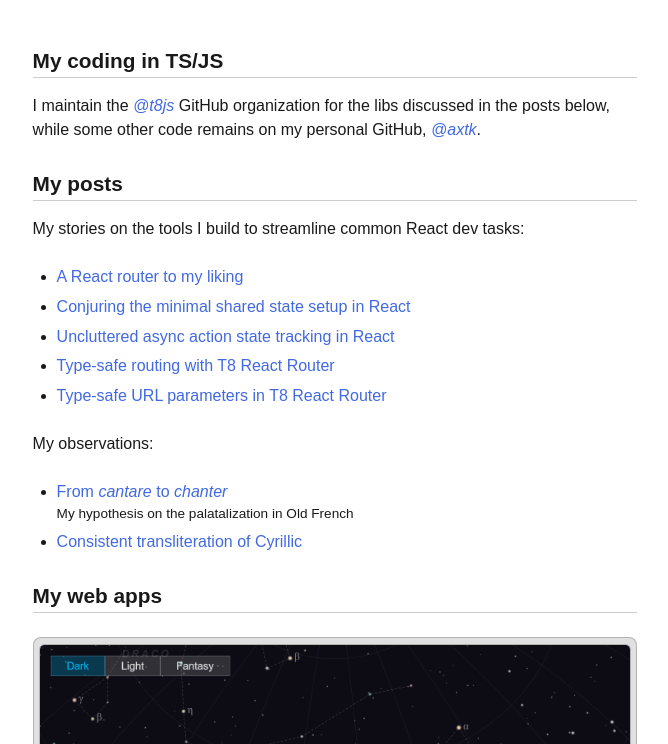
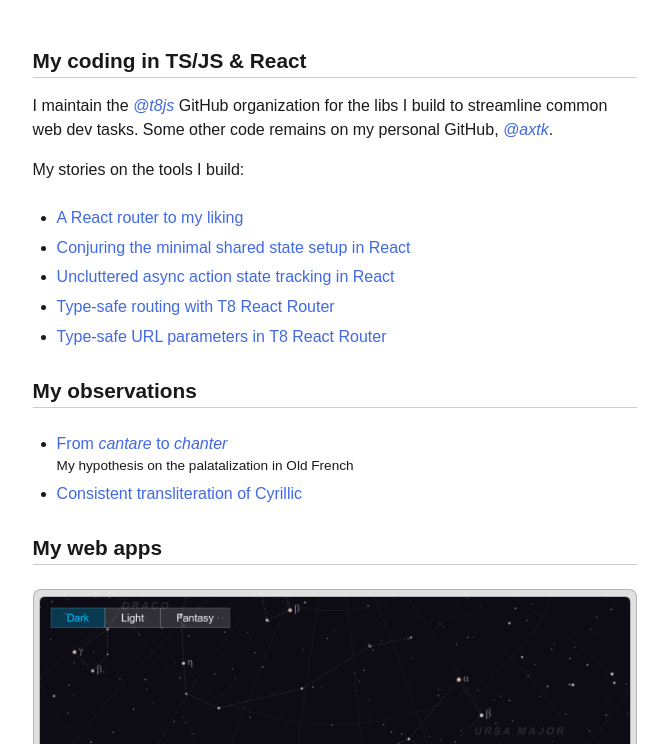
Before and after one commit to axtk/axtk.github.io, a Jekyll site: the page index.html, which Jekyll copies as it is, in a window 1280 px wide and 900 px high, cut to the strip 156-900 px from the top of the window. Shown: the whole strip, without its empty margins (305-973 px from the left). Built offline with Jekyll 4.4.1, drawn with Linux system fonts in a browser that asks for light colours.

Commit message:
update index

```diff
--- a/index.html
+++ b/index.html
@@ -32,11 +32,9 @@
 </section>
 <section>
     <a name="code"></a>
-    <h2>My coding in TS/JS</h2>
-    <p>I maintain the <a href="https://github.com/t8js"><i>@t8js</i></a> GitHub organization for the libs discussed in the posts below, while some other code remains on my personal GitHub, <a href="https://github.com/axtk"><i>@axtk</i></a>.</p>
-    <a name="posts"></a>
-    <h2>My posts</h2>
-    <p>My stories on the tools I build to streamline common React dev tasks:</p>
+    <h2>My coding in TS/JS &amp; React</h2>
+    <p>I maintain the <a href="https://github.com/t8js"><i>@t8js</i></a> GitHub organization for the libs I build to streamline common web dev tasks. Some other code remains on my personal GitHub, <a href="https://github.com/axtk"><i>@axtk</i></a>.</p>
+    <p>My stories on the tools I build:</p>
     <ul>
         <li><a href="x/t8_react_router">A React router to my liking</a></li>
         <li><a href="x/t8_react_store">Conjuring the minimal shared state setup in React</a></li>
@@ -45,7 +43,7 @@
         <li><a href="x/t8_react_router_typed_URL_parameters">Type-safe URL parameters in T8 React Router</a></li>
     </ul>
     <a name="lang"></a>
-    <p>My observations:</p>
+    <h2>My observations</h2>
     <ul>
         <li><a href="x/palatalization_in_Old_French">From <i>cantare</i> to <i>chanter</i></a><br>
             <span class="description">My hypothesis on the palatalization in Old French</span></li>
```
